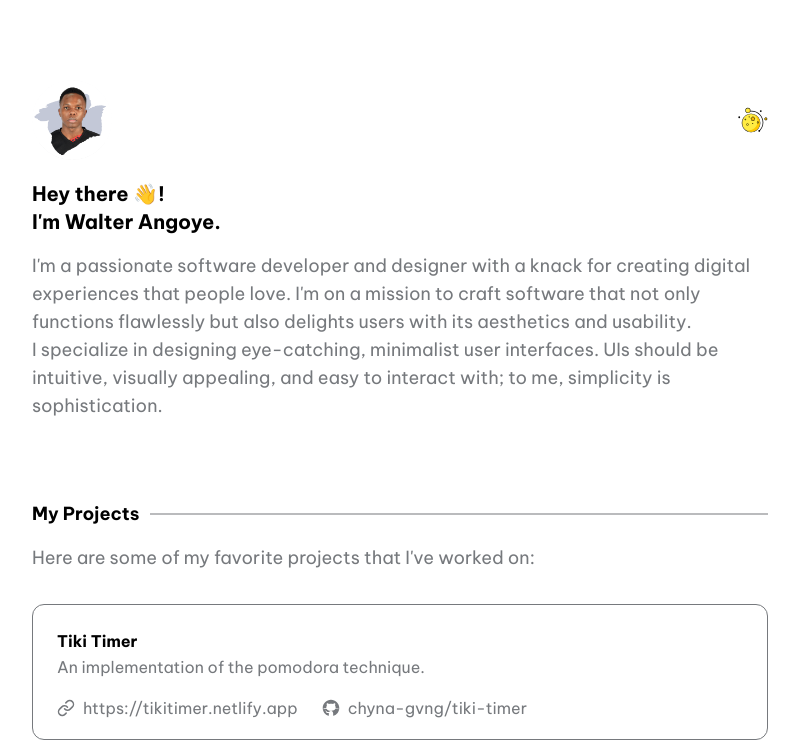
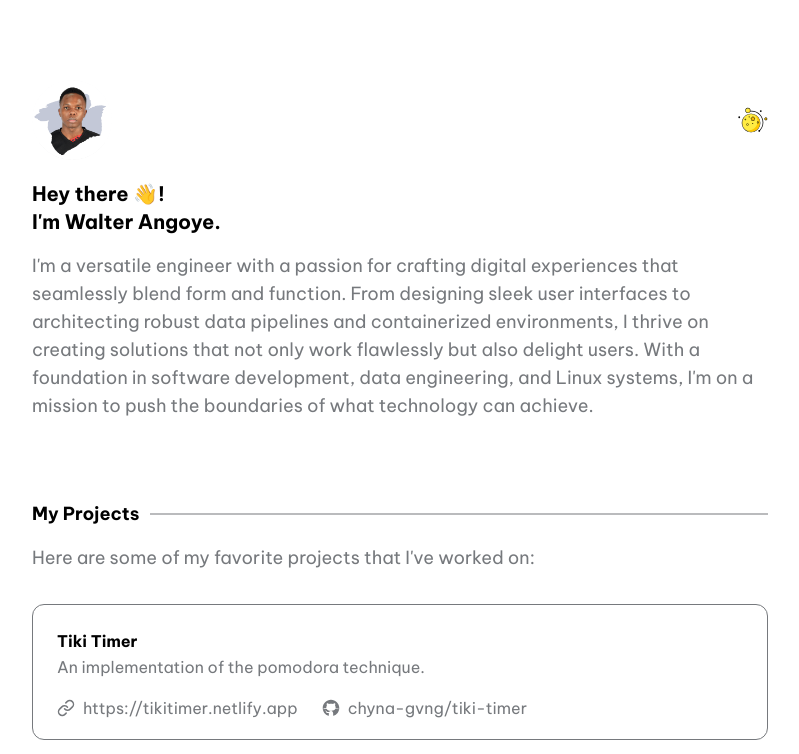
Before and after one commit to chyna-gvng/my-portfolio, a Next.js app: page / in a window 1280 px wide. Shown: the top 754 px of the page, without its empty margins (240-1039 px from the left). Built offline with nearby package versions, Linux system fonts and the light colour scheme.

Commit message:
alter intro wording

```diff
--- a/data/config.js
+++ b/data/config.js
@@ -11,8 +11,7 @@ export const hero = {
   ),
   desc: (
     <p>
-      I'm a passionate software developer and designer with a knack for creating digital experiences that people love. I'm on a mission to craft software that not only functions flawlessly but also delights users with its aesthetics and usability.<br />
-      I specialize in designing eye-catching, minimalist user interfaces. UIs should be intuitive, visually appealing, and easy to interact with; to me, simplicity is sophistication.
+      I'm a versatile engineer with a passion for crafting digital experiences that seamlessly blend form and function. From designing sleek user interfaces to architecting robust data pipelines and containerized environments, I thrive on creating solutions that not only work flawlessly but also delight users. With a foundation in software development, data engineering, and Linux systems, I'm on a mission to push the boundaries of what technology can achieve.
     </p>
   )
 };
```
